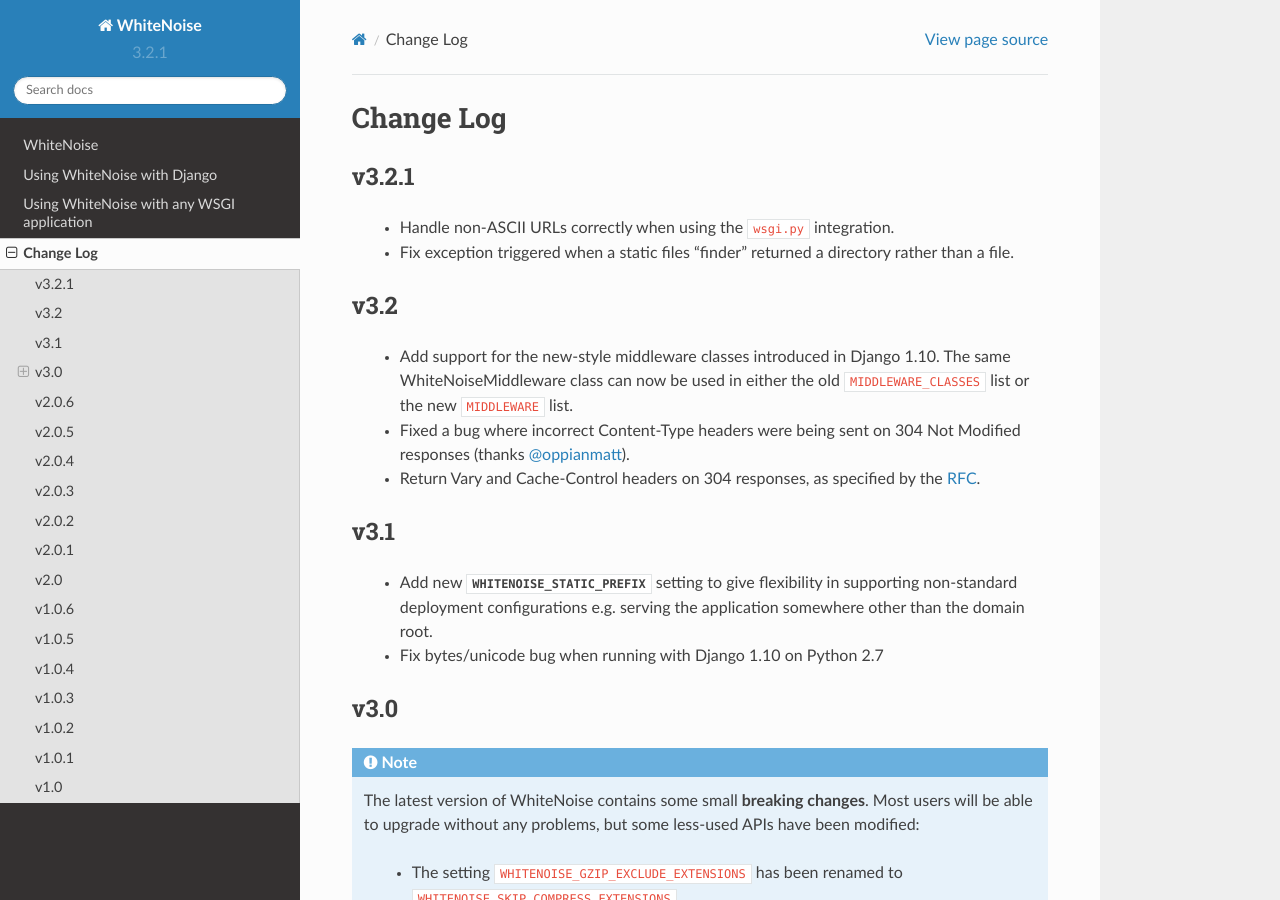
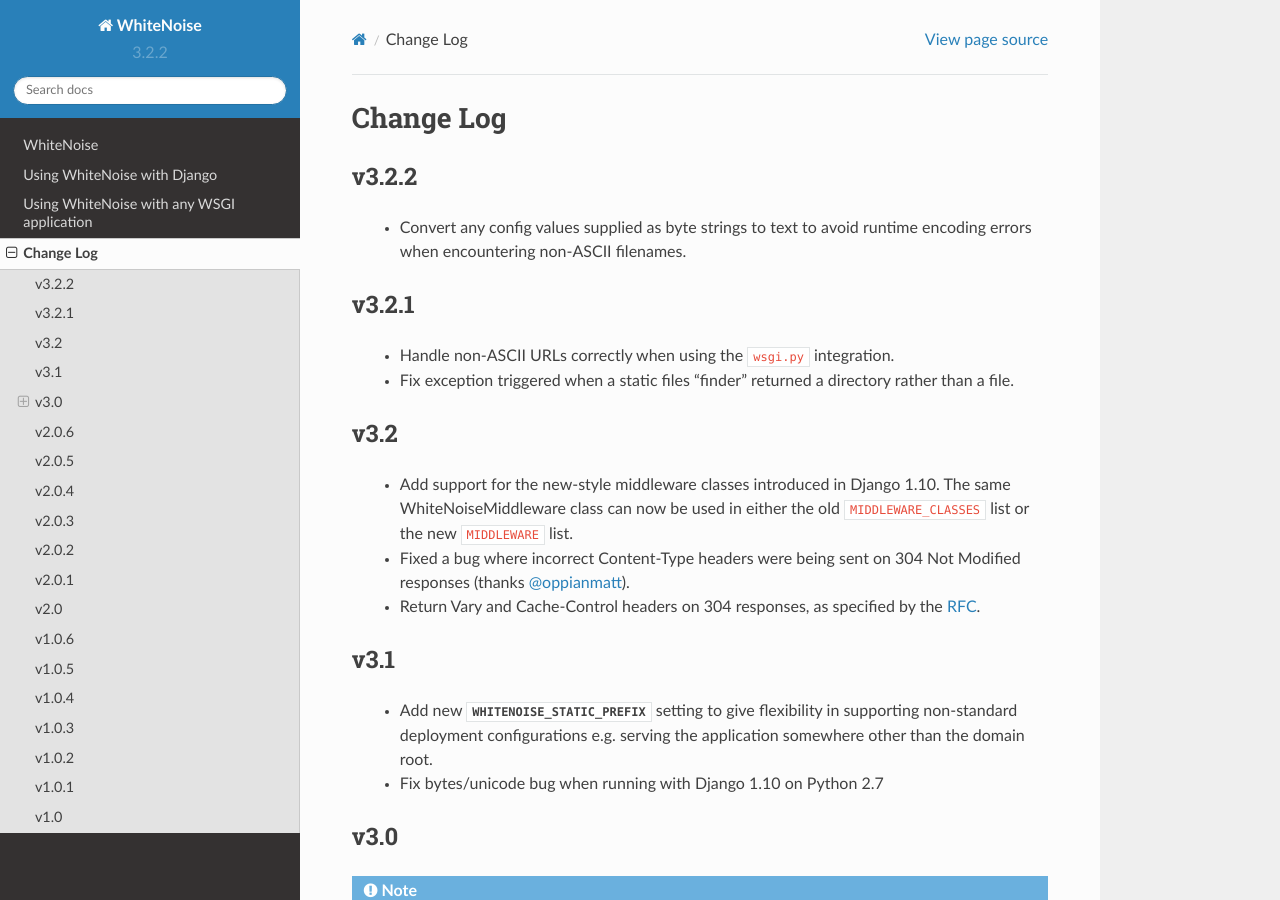
Before and after one commit to gorbunov87/white_noise, a Sphinx documentation site: the page built from docs/changelog.rst, in a window 1280 px wide and 900 px high. Built offline with Sphinx 7.4.7 and the Read the Docs theme 2.0.0, drawn with Linux system fonts in a browser that asks for light colours.

Commit message:
New release

```diff
--- a/docs/changelog.rst
+++ b/docs/changelog.rst
@@ -1,5 +1,11 @@
 Change Log
 ==========
+
+v3.2.2
+------
+
+ * Convert any config values supplied as byte strings to text to avoid
+   runtime encoding errors when encountering non-ASCII filenames.
 
 v3.2.1
 ------
--- a/whitenoise/__init__.py
+++ b/whitenoise/__init__.py
@@ -1,5 +1,5 @@
 from .base import WhiteNoise
 
-__version__ = '3.2.1'
+__version__ = '3.2.2'
 
 __all__ = ['WhiteNoise']
```
